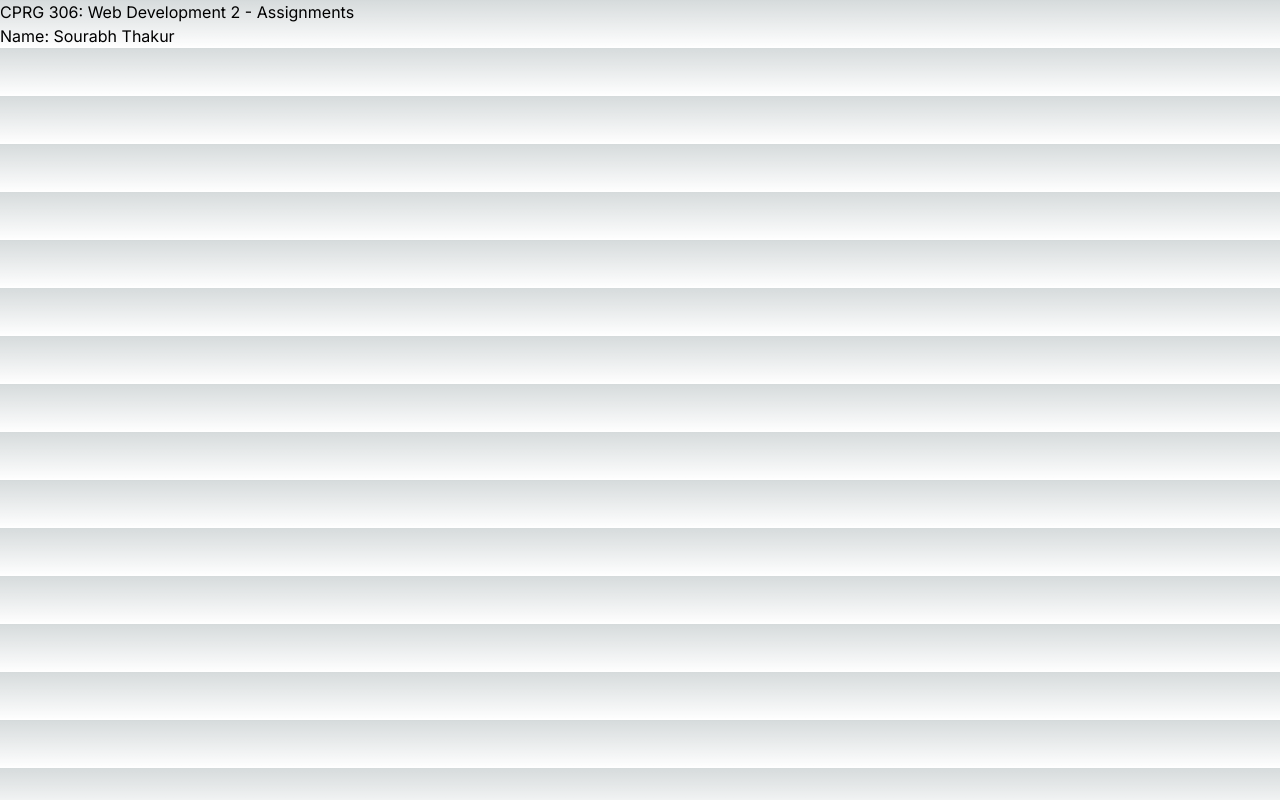
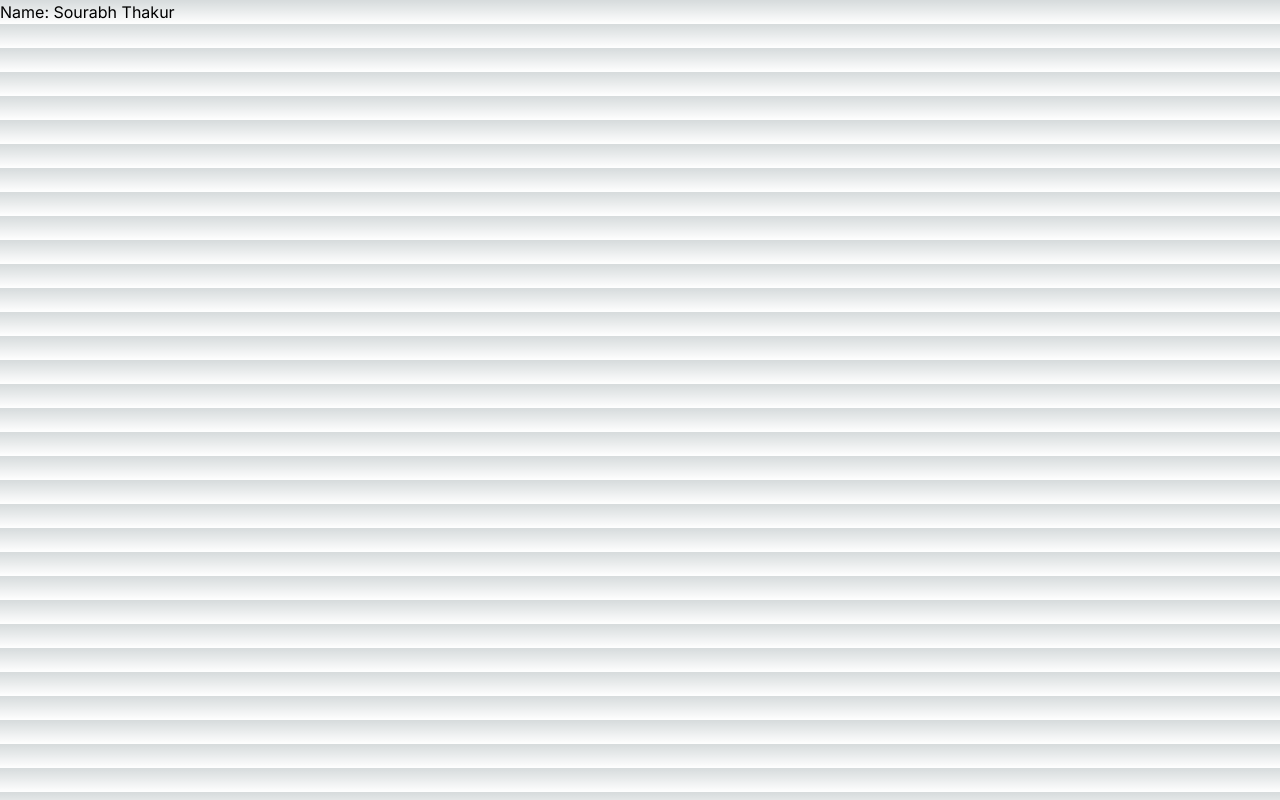
Before and after one commit to SourabhThakur01/cprg306-assignments, a Next.js app: page / in a window 1280 px wide. Built offline with nearby package versions, Linux system fonts and the light colour scheme.

Commit message:
Update page.js

```diff
--- a/app/page.js
+++ b/app/page.js
@@ -1,8 +1,8 @@
 export default function StudentInfo(){
     return(
         <div>
-            <h1>CPRG 306: Web Development 2 - Assignments</h1>
             <p>Name: Sourabh Thakur</p>
+
         </div>
     )
 }
```
